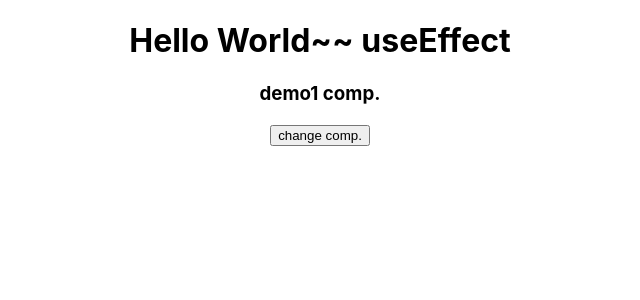
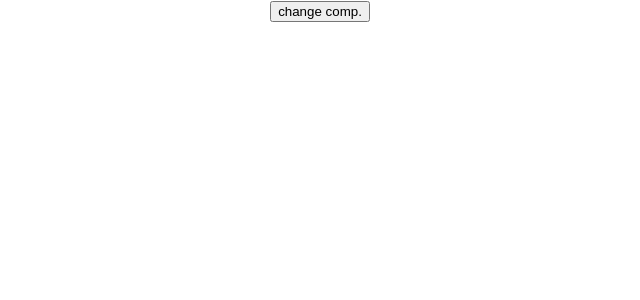
Before and after one commit to gaofeng222/reactsysapp, a React (Create React App) app: page / in a window 1280 px wide. Shown: the top 300 px of the page, without its empty margins (320-960 px from the left). Built offline with nearby package versions, Linux system fonts and the light colour scheme.

Commit message:
add:完成hooks封装

```diff
--- a/src/App.js
+++ b/src/App.js
@@ -1,32 +1,19 @@
 import "./App.css";
-import { useEffect, useState } from "react";
-import { getUserInfo } from "./api";
+import { useState } from "react";
+import { useToggleShow } from "./hooks/useToggleShow";
 
 function Demo1() {
-  useEffect(() => {
-    const id = setInterval(() => {
-      console.log("demo1");
-    }, 1000);
-    return () => {
-      console.log("demo1 unmount");
-      clearInterval(id);
-    };
-  }, []);
   return <h3>demo1 comp.</h3>;
-}
-function Demo2() {
-  return <h3>demo2 comp.</h3>;
 }
 
 function App() {
-  const [isShow, setIsShow] = useState(true);
+  const [show, toggle] = useToggleShow(false);
   const changeShow = () => {
-    setIsShow(!isShow);
+    toggle(true);
   };
   return (
     <div className="App">
-      <h1>Hello World~~ useEffect</h1>
-      {isShow ? <Demo1 /> : <Demo2 />}
+      {show && <Demo1 />}
       <button onClick={changeShow}>change comp.</button>
     </div>
   );
--- /dev/null
+++ b/src/hooks/useToggleShow.js
@@ -0,0 +1,7 @@
+import { useState } from "react";
+
+export const useToggleShow = (initialState) => {
+  const [show, setShow] = useState(initialState);
+  const toggle = () => setShow(!show);
+  return [show, toggle];
+};
```
